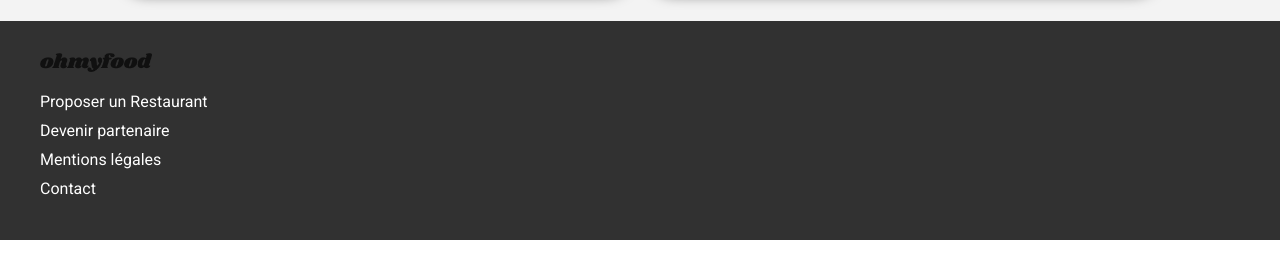
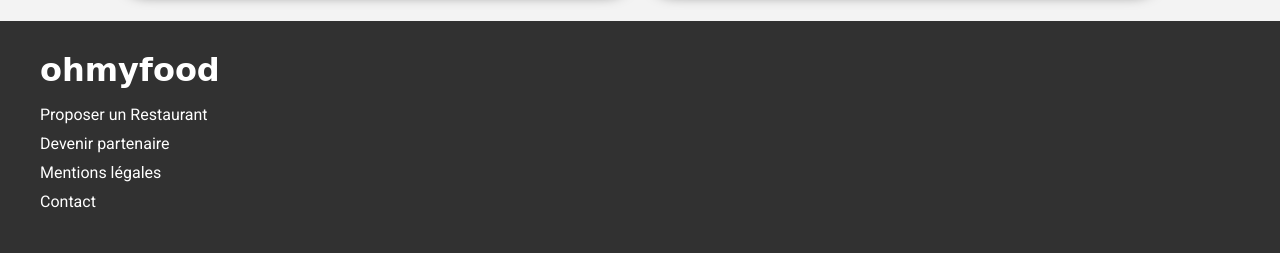
Before and after one commit to mohbens/MohamedBenselama_3_23022022, a website: page index.html in a window 1280 px wide. Shown: the part 1229-1482 px from the top of the page. Drawn offline with Linux system fonts and the light colour scheme; a web font is replaced by a local one.

Commit message:
ohmyfood footer white

```diff
--- a/index.html
+++ b/index.html
@@ -134,8 +134,7 @@
 
     <footer>
 
-
-        <img class="logo" src="./src/images/logo/ohmyfood.png" alt="Logo ohmyfood">
+        <h1>ohmyfood</h1>
 
 
         <div class="infos">
--- a/public/style.scss
+++ b/public/style.scss
@@ -281,10 +281,13 @@
 footer{
     color: white;
     background-color: #313131;
-    img{
-        margin-top: 2rem;
-        margin-left: 2.5rem;
-        width: 7rem;
+    h1{
+        font-family: "shrikhand",cursive;
+        color: white;
+        font-size: 2rem;
+        margin: 0;
+        padding-left: 40px;
+        padding-top: 30px;
     }
     li{
 
```
Also changed, not shown: pages/restaurant1.html (+1 -2 lines), pages/restaurant2.html (+1 -2 lines), pages/restaurant3.html (+1 -2 lines), pages/restaurant4.html (+1 -2 lines), public/style.css, 1 other file.
